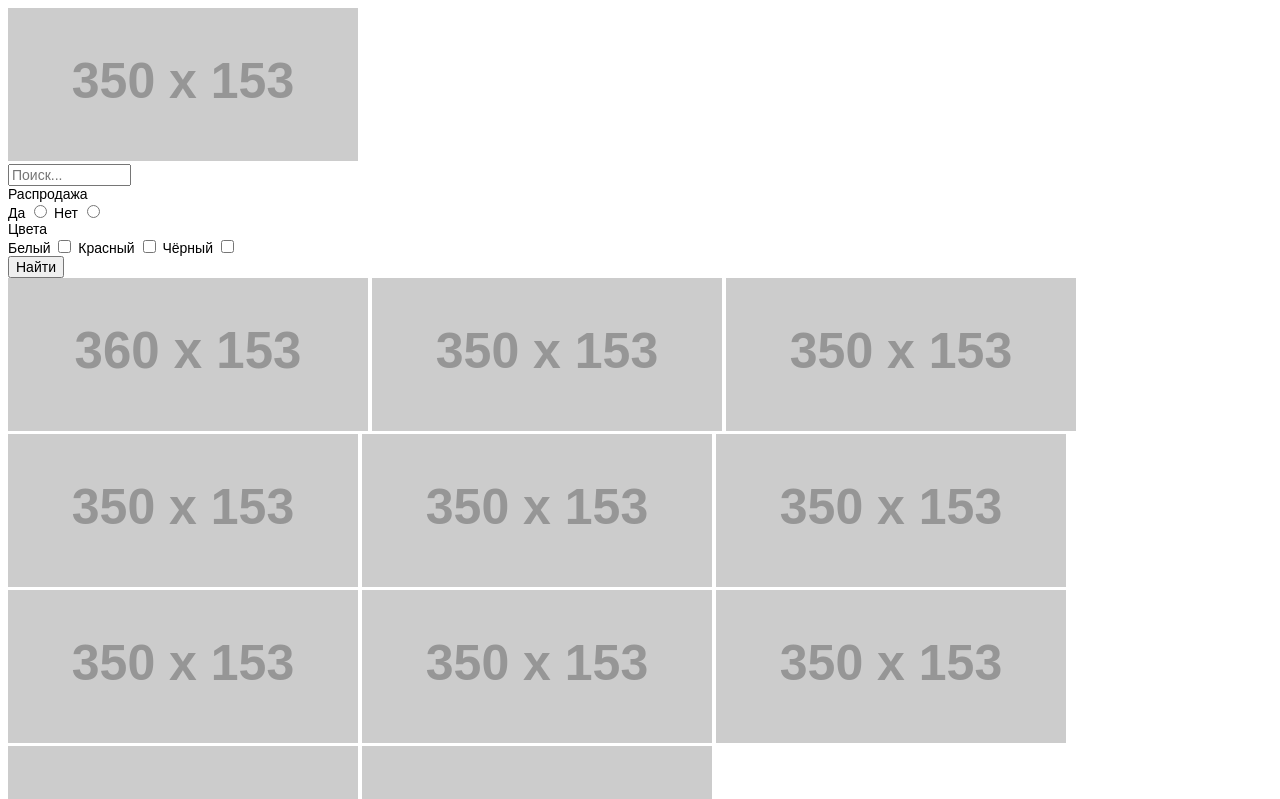
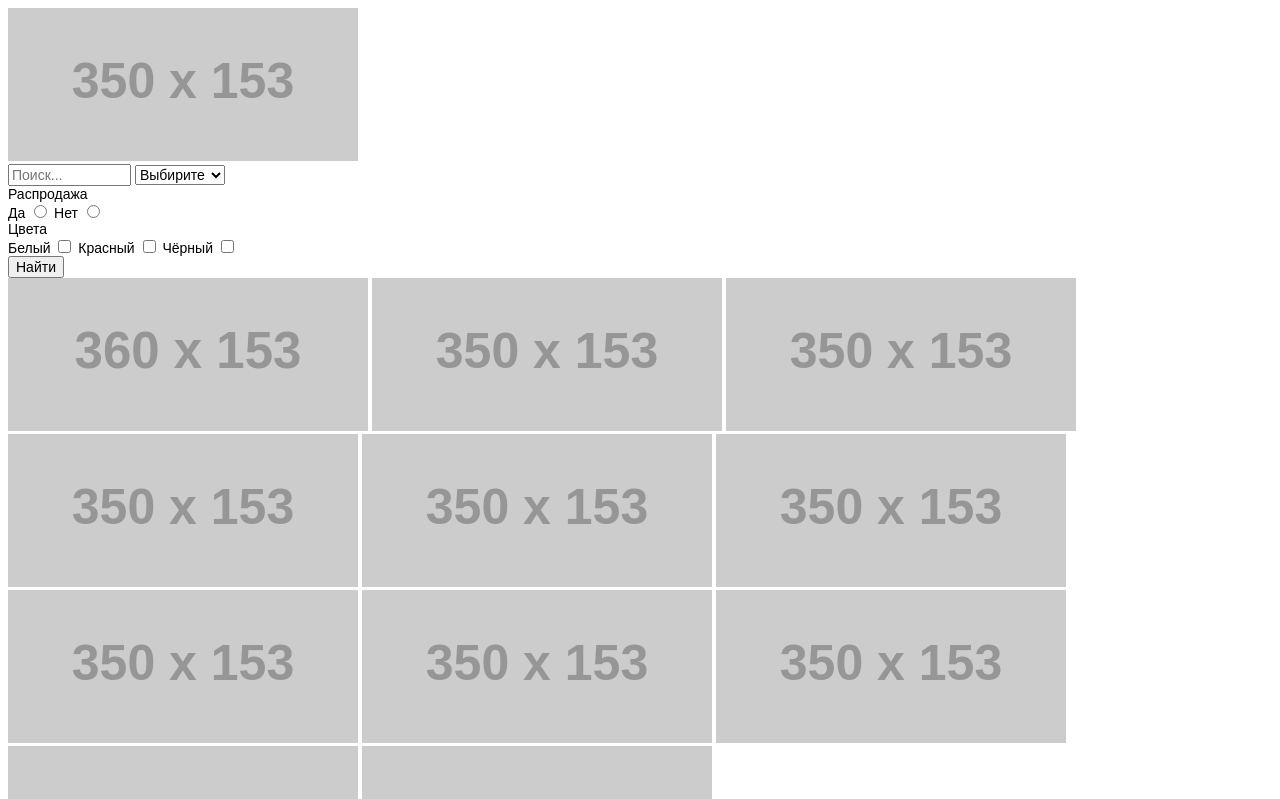
Before and after one commit to ThunderTeasers/Faze, a website built with webpack: page src/index.html in a window 1280 px wide. Shown: the top 799 px of the page. Built offline with nearby package versions, Linux system fonts and the light colour scheme; placeholder pictures from the web are drawn by us.

Commit message:
Модуль Filter: добавлено восстановление значения "select" после перезагрузки страницы

```diff
--- a/src/components/Modules/Filter/Filter.ts
+++ b/src/components/Modules/Filter/Filter.ts
@@ -420,7 +420,7 @@ class Filter {
     if (this.formNode) {
       const inputFields = ['text', 'number', 'date', 'phone', 'email', 'datetime', 'textarea'];
 
-      this.formNode.querySelectorAll<HTMLInputElement>(`input[type="${type}"]`).forEach((foundNode: HTMLInputElement) => {
+      this.formNode.querySelectorAll<HTMLInputElement>(`input[type="${type}"], select`).forEach((foundNode: HTMLInputElement) => {
         const foundNodeName = foundNode.name;
         const foundNodeValue = foundNode.value;
 
--- a/src/index.html
+++ b/src/index.html
@@ -93,6 +93,13 @@
     <form class="faze-filter-form">
       <label>
         <input type="text" name="product_chr_search" placeholder="Поиск...">
+      </label>
+      <label>
+        <select name="product_chk_type">
+          <option>Выбирите</option>
+          <option value="a">Вариант А</option>
+          <option value="b">Вариант Б</option>
+        </select>
       </label>
       <div class="radios">
         <div>Распродажа</div>
```
